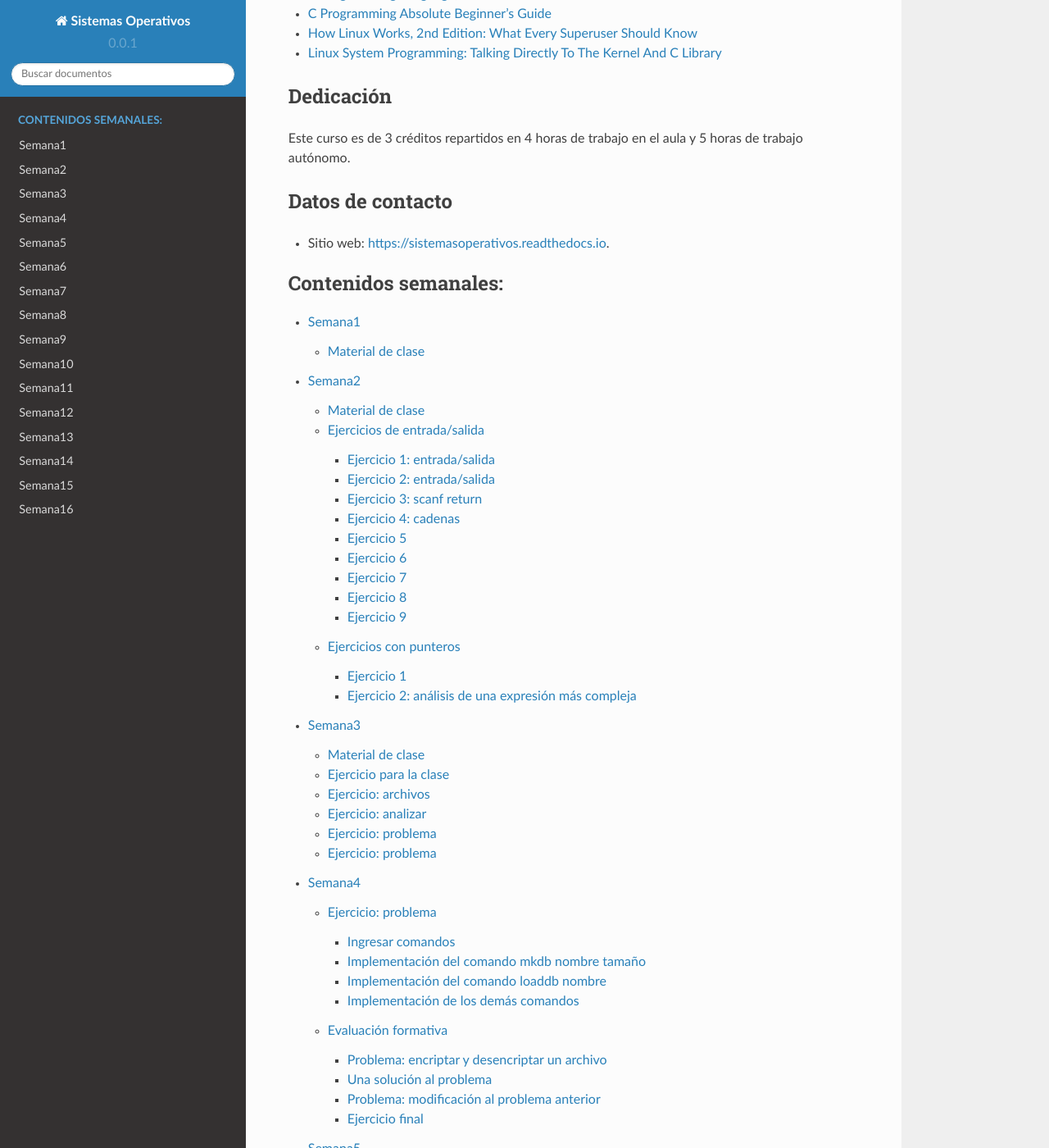
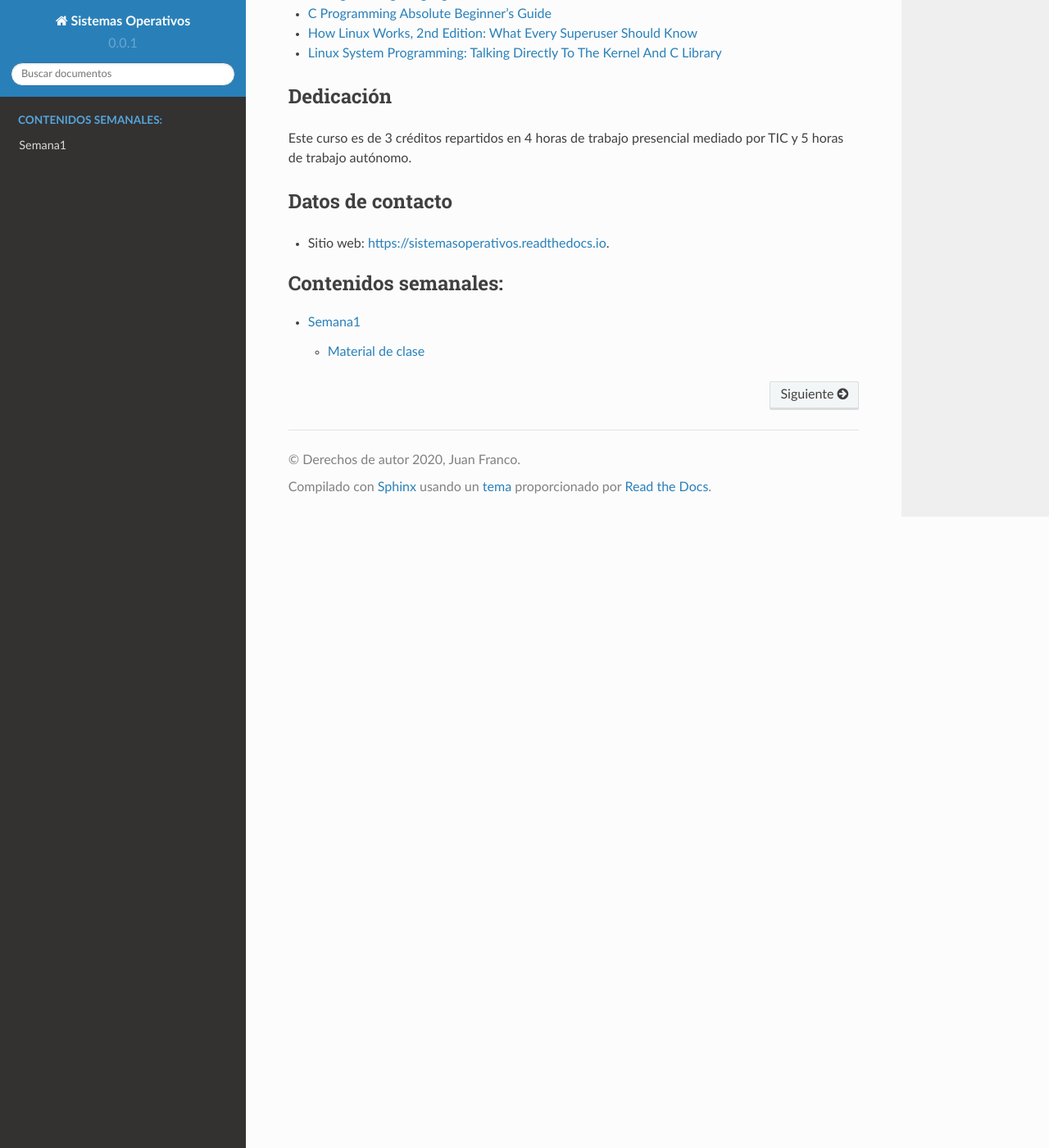
Before and after one commit to juanferfranco/sistemasoperativos, a Sphinx documentation site: the page built from docs/index.rst, in a window 1280 px wide and 1400 px high, scrolled down 2344 px. Shown: the whole window at 82% size. Built offline with Sphinx 7.4.7 and the Read the Docs theme 2.0.0, drawn with Linux system fonts in a browser that asks for light colours; some of the changed text lies outside the part shown.

Commit message:
init sistemas operativos 2020-20

```diff
--- a/docs/index.rst
+++ b/docs/index.rst
@@ -10,7 +10,6 @@ Curso Sistemas Operativos 2020-10
 
 * El conocimiento anterior nos dará los ¡SUPER PODERES! necesarios
   para construir mejor software y para identificar y corregir errores.
-
 
 .. note::
     * You need to understand your code.
@@ -58,7 +57,7 @@ traer a clase y discutir.
 
 Cronograma
 -----------
-`Tabla de actividades <https://docs.google.com/spreadsheets/d/1g02Vw0V19YTu3Nf_3bJgAax1RCMDpzmdlasN8JGZtOw/edit?usp=sharing>`__.
+`Tabla de actividades <https://docs.google.com/spreadsheets/d/16b6lkkxAS3ST6cD_SqYXwNXTLedlRrDkpcGvVGSxxJw/edit?usp=sharing>`__.
 
 Evaluación
 -----------
@@ -90,7 +89,7 @@ Enlaces a otros textos complementarios:
 
 Dedicación
 -----------
-Este curso es de 3 créditos repartidos en 4 horas de trabajo en el aula
+Este curso es de 3 créditos repartidos en 4 horas de trabajo presencial mediado por TIC
 y 5 horas de trabajo autónomo.
 
 Datos de contacto
@@ -102,18 +101,3 @@ Datos de contacto
    :caption: Contenidos semanales:
 
    Semana1 <_semana1/semana1>
-   Semana2 <_semana2/semana2>
-   Semana3 <_semana3/semana3>
-   Semana4 <_semana4/semana4>
-   Semana5 <_semana5/semana5>
-   Semana6 <_semana6/semana6>
-   Semana7 <_semana7/semana7>
-   Semana8 <_semana8/semana8>
-   Semana9 <_semana9/semana9>
-   Semana10 <_semana10/semana10>
-   Semana11 <_semana11/semana11>
-   Semana12 <_semana12/semana12>
-   Semana13 <_semana13/semana13>
-   Semana14 <_semana14/semana14>
-   Semana15 <_semana15/semana15>
-   Semana16 <_semana16/semana16>
```
Also changed, not shown: other parts of docs/index.rst (+1 -1 lines).
